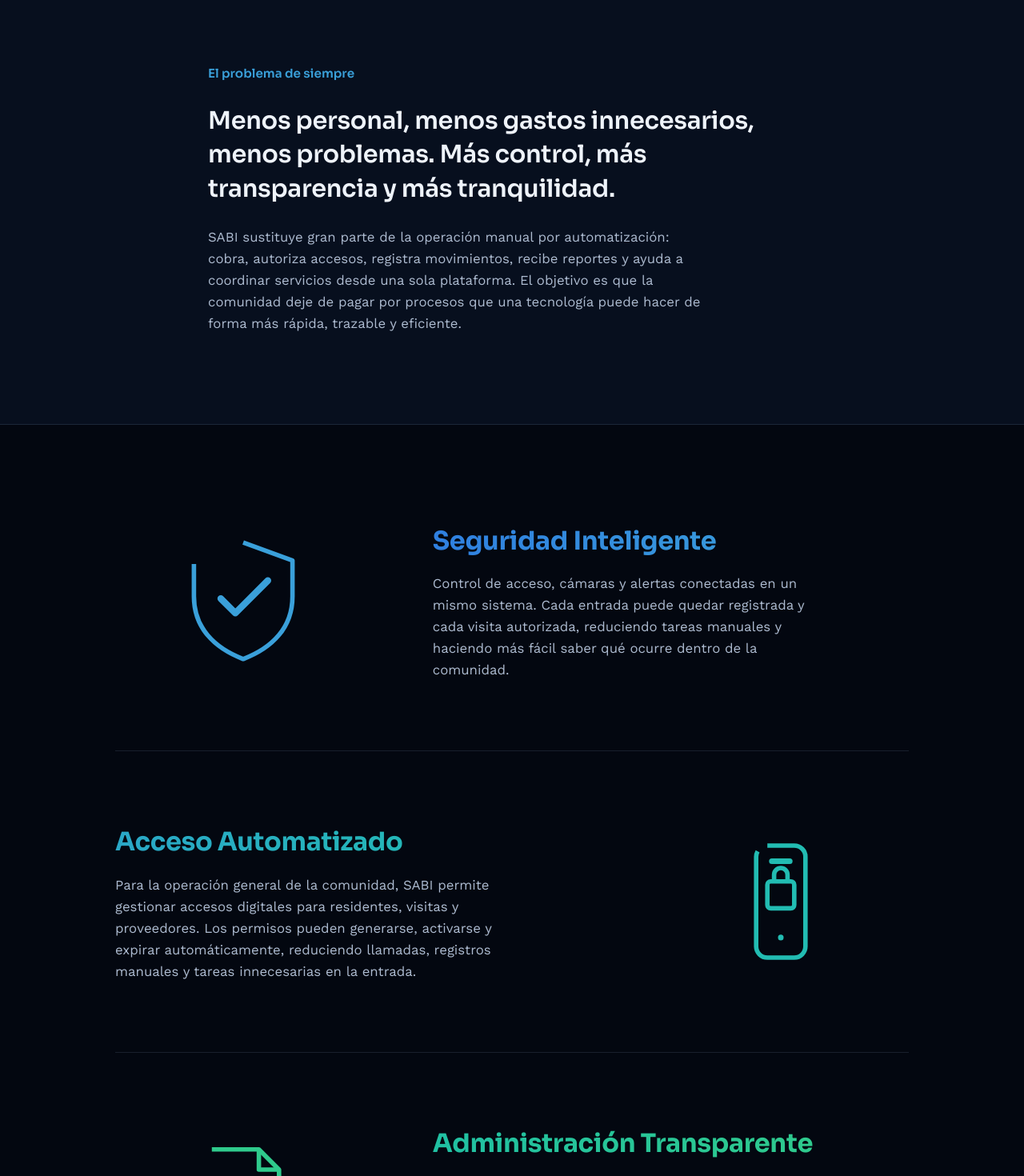
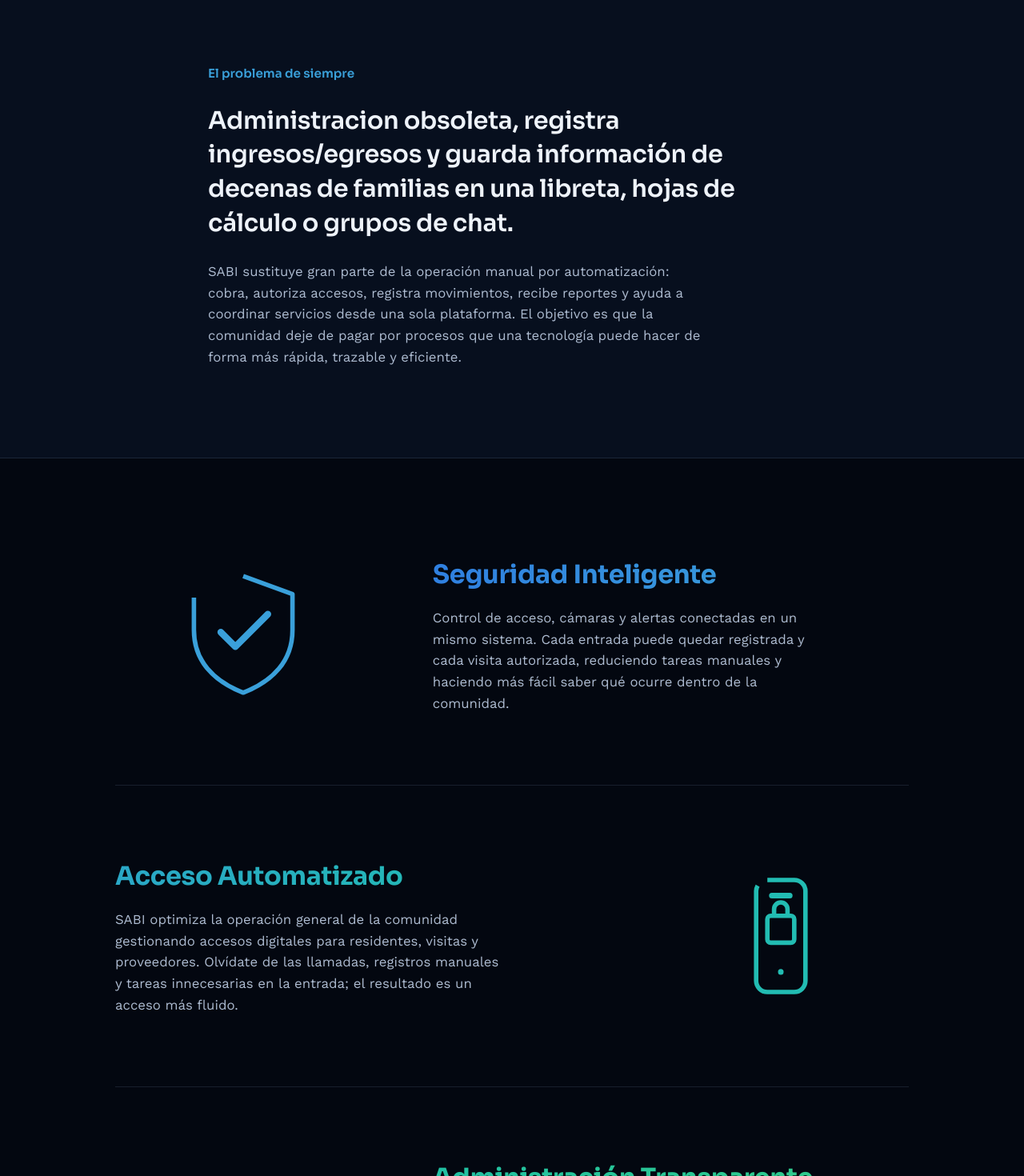
Before and after one commit to israelsaenzb/sabi.community, a plain HTML site: page index.html in a window 1280 px wide. Shown: the part 920-2390 px from the top of the page at 80% size. Drawn offline with nearby package versions, Linux system fonts and the light colour scheme.

Commit message:
Update index.html

```diff
--- a/index.html
+++ b/index.html
@@ -76,7 +76,7 @@
   <section class="bridge">
     <div class="bridge__inner">
       <p class="bridge__kicker">El problema de siempre</p>
-      <h2 class="bridge__headline">Menos personal, menos gastos innecesarios, menos problemas. Más control, más transparencia y más tranquilidad.</h2>
+      <h2 class="bridge__headline">Administracion obsoleta, registra ingresos/egresos y guarda información de decenas de familias en una libreta, hojas de cálculo o grupos de chat.</h2>
       <p class="bridge__text">SABI sustituye gran parte de la operación manual por automatización: cobra, autoriza accesos, registra movimientos, recibe reportes y ayuda a coordinar servicios desde una sola plataforma. El objetivo es que la comunidad deje de pagar por procesos que una tecnología puede hacer de forma más rápida, trazable y eficiente.</p>
     </div>
   </section>
@@ -108,7 +108,7 @@
       </div>
       <div class="feature__copy">
         <h3 class="feature__title">Acceso Automatizado</h3>
-        <p class="feature__text">Para la operación general de la comunidad, SABI permite gestionar accesos digitales para residentes, visitas y proveedores. Los permisos pueden generarse, activarse y expirar automáticamente, reduciendo llamadas, registros manuales y tareas innecesarias en la entrada.</p>
+        <p class="feature__text">SABI optimiza la operación general de la comunidad gestionando accesos digitales para residentes, visitas y proveedores. Olvídate de las llamadas, registros manuales y tareas innecesarias en la entrada; el resultado es un acceso más fluido.</p>
       </div>
     </article>
 
```
